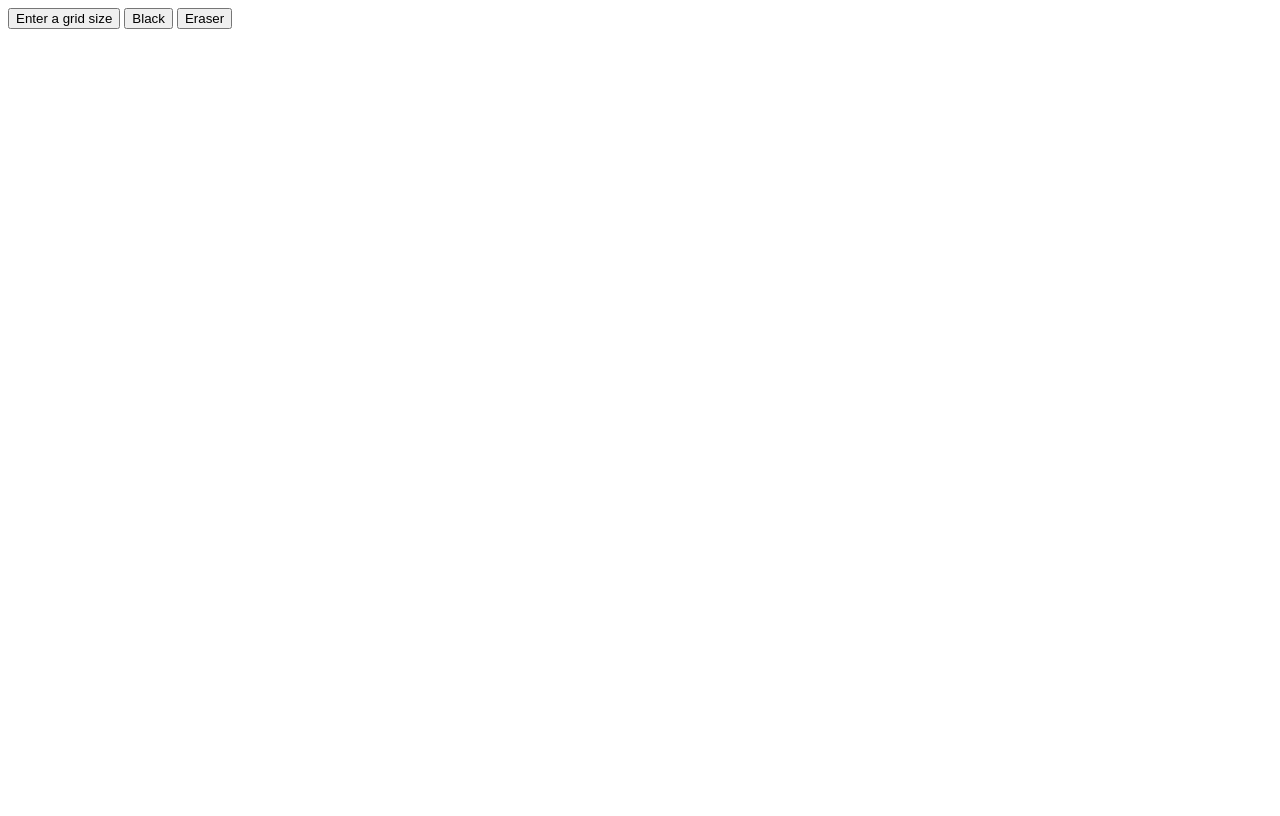
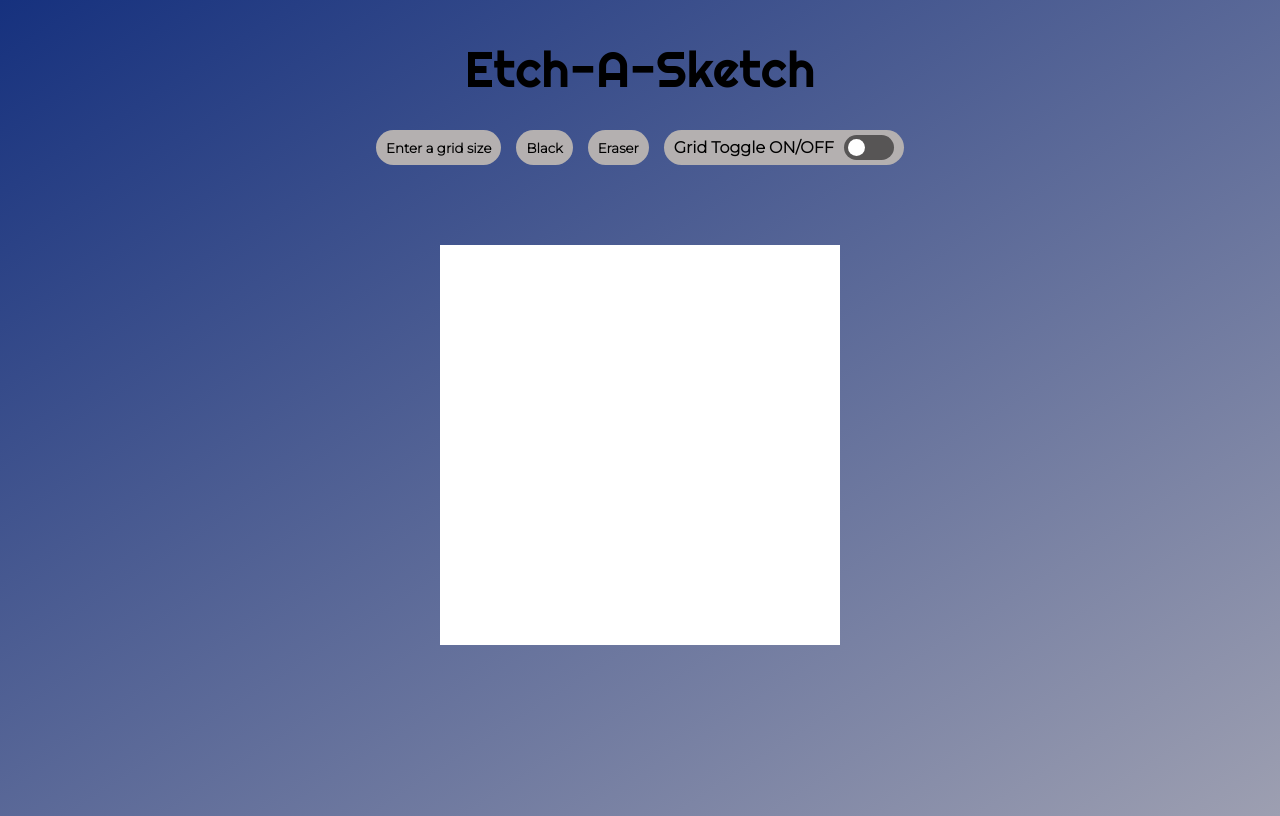
Before and after one commit to CristiTurcan/Etch-A-Sketch, a plain HTML site: page index.html in a window 1280 px wide. Drawn offline with Linux system fonts and the light colour scheme; a web font is replaced by a local one.

Commit message:
Added grid toggle switch and css

```diff
--- a/index.html
+++ b/index.html
@@ -5,13 +5,29 @@
     <meta http-equiv="X-UA-Compatible" content="IE=edge">
     <meta name="viewport" content="width=device-width, initial-scale=1.0">
     <title>Etch-A-Sketch</title>
+    <link rel="preconnect" href="https://fonts.googleapis.com">
+    <link rel="preconnect" href="https://fonts.gstatic.com" crossorigin>
+    <link href="https://fonts.googleapis.com/css2?family=Bruno+Ace+SC&family=Righteous&display=swap" rel="stylesheet">
+    <link rel="preconnect" href="https://fonts.googleapis.com">
+    <link rel="preconnect" href="https://fonts.gstatic.com" crossorigin>
+    <link href="https://fonts.googleapis.com/css2?family=Bruno+Ace+SC&family=Montserrat:wght@300&family=Righteous&display=swap" rel="stylesheet">
     <link rel="stylesheet" href="./style.css">
     <script src="./scipt.js" defer></script>
 </head>
 <body>
-    <button class="create">Enter a grid size</button>
-    <button class="blackButton">Black</button>
-    <button class="eraserButton">Eraser</button>
+    <div class="title">Etch-A-Sketch</div>
+    <div class="commandContainer">
+        <button class="create">Enter a grid size</button>
+        <button class="blackButton">Black</button>
+        <button class="eraserButton">Eraser</button>
+        <span class="switchContainer">
+            <span>Grid Toggle ON/OFF</span>
+            <label class="switch">
+                <input type="checkbox" name="gridToggle">
+                <span class="slider round"></span>
+            </label>
+        </span>
+    </div>
     <div class="container"></div>
 </body>
 </html>
--- a/scipt.js
+++ b/scipt.js
@@ -9,6 +9,23 @@ eraserButton.addEventListener('click', eraseSquare);
 
 const blackButton = document.querySelector('.blackButton');
 blackButton.addEventListener('click', colorBlackAgain);
+
+const gridToggle = document.querySelector('input[name=gridToggle]');
+gridToggle.addEventListener('change', toggleGridOnOff);
+
+function toggleGridOnOff(e) {
+    const squares = document.querySelectorAll('.square');
+    if(this.checked === true) {
+        squares.forEach((square) => {
+            square.classList.add('addBorder');
+        });
+    } else {
+        squares.forEach((square) => {
+            square.classList.remove('addBorder');
+        });
+    }
+    console.log(this.checked === true);
+};
 
 function colorBlackAgain() {
     const squares = document.querySelectorAll('.square');
@@ -44,7 +61,7 @@ function enterGridSize() {
 function createGrid() {
     container.innerHTML = ''; // delete the previous grid
     const size = enterGridSize();
-    const squareSideSize = containerSideSize / size - 2 + 'px';
+    const squareSideSize = containerSideSize / size + 'px';
 
     for (let i = 0; i < size * size; i++) {
         const square = document.createElement('div');
@@ -53,5 +70,9 @@ function createGrid() {
         square.style.height = squareSideSize;
         square.style.width = squareSideSize;
         container.appendChild(square);
+
+        // check grid
+        if (gridToggle.checked === true) square.classList.add('addBorder');
+        else square.classList.remove('addBorder');
     }
 }
--- a/style.css
+++ b/style.css
@@ -1,6 +1,38 @@
 .square {
     margin: 0;
+    box-sizing: border-box;
+    -moz-box-sizing: border-box;
+    -webkit-box-sizing: border-box;
+}
+
+body {
+    display: flex;
+    flex-direction: column;
+    align-items: center;
+    background-image: linear-gradient(to bottom right, rgb(22, 49, 126), rgb(157, 159, 177));
+    height: 100vh;
+    width: auto;
+}
+
+button,
+.switchContainer {
+    border-radius: 20px;
+    border: 0px;
+    padding: 0 10px;
+    background-color: rgb(180, 176, 176);
+    font-family: 'Montserrat', sans-serif;
+    color: black;
+    font-weight: 600;
+}
+
+.addBorder {
     border: 1px solid black;
+}
+
+.title {
+    margin: 30px 0;
+    font-family: 'Righteous', cursive;
+    font-size: 50px;
 }
 
 .container {
@@ -8,13 +40,94 @@
     flex-wrap: wrap;
     height: 400px;
     width: 400px;
+    margin-top: 80px;
+    background-color: white;
 }
 
 .black {
     background-color: black;
+    border-color: solid black;
 }
 
 .eraser {
     background-color: white;
-    border: 1px solid black;
 }
+
+.switchContainer {
+    display: flex;
+    flex-direction: row;
+    justify-content: center;
+    align-items: center;
+    gap: 10px;
+    padding: 5px 10px;
+    margin: 0;
+}
+
+.commandContainer {
+    display: flex;
+    gap: 15px;
+    justify-content: center;
+}
+
+/* The switch - the box around the slider */
+.switch {
+    position: relative;
+    display: inline-block;
+    width: 50px;
+    height: 25px;
+  }
+
+  /* Hide default HTML checkbox */
+  .switch input {
+    opacity: 0;
+    width: 0;
+    height: 0;
+  }
+
+  /* The slider */
+  .slider {
+    position: absolute;
+    cursor: pointer;
+    top: 0;
+    left: 0;
+    right: 0;
+    bottom: 0;
+    background-color: #575555;
+    -webkit-transition: .4s;
+    transition: .4s;
+  }
+
+  .slider:before {
+    position: absolute;
+    content: "";
+    height: 17px;
+    width: 17px;
+    left: 4px;
+    bottom: 4px;
+    background-color: white;
+    -webkit-transition: .4s;
+    transition: .4s;
+  }
+
+  input:checked + .slider {
+    background-color: rgb(0, 177, 64);
+  }
+
+  input:focus + .slider {
+    box-shadow: 0 0 1px rgb(1, 128, 47);;
+  }
+
+  input:checked + .slider:before {
+    -webkit-transform: translateX(26px);
+    -ms-transform: translateX(26px);
+    transform: translateX(26px);
+  }
+
+  /* Rounded sliders */
+  .slider.round {
+    border-radius: 34px;
+  }
+
+  .slider.round:before {
+    border-radius: 50%;
+  }
```
